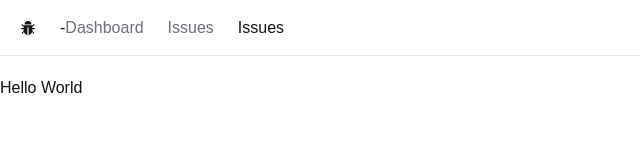
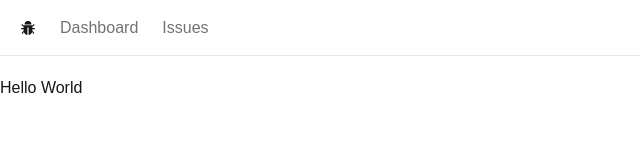
Before and after one commit to berkay-ucar/issue-tracker, a Next.js app: page / in a window 1280 px wide. Shown: the top 160 px of the page, without its empty margins (0-640 px from the left). Built offline with nearby package versions, Linux system fonts and the light colour scheme.

Commit message:
Build the navbar -fix

```diff
--- a/app/NavBar.tsx
+++ b/app/NavBar.tsx
@@ -14,7 +14,6 @@ const NavBar = () => {
         <AiFillBug />
       </Link>
       <ul className="flex space-x-6">
-        -{" "}
         {links.map((link) => (
           <Link
             key={link.href}
@@ -24,9 +23,6 @@ const NavBar = () => {
             {link.label}
           </Link>
         ))}
-        <li>
-          <Link href="/issues">Issues</Link>
-        </li>
       </ul>
     </nav>
   );
```
